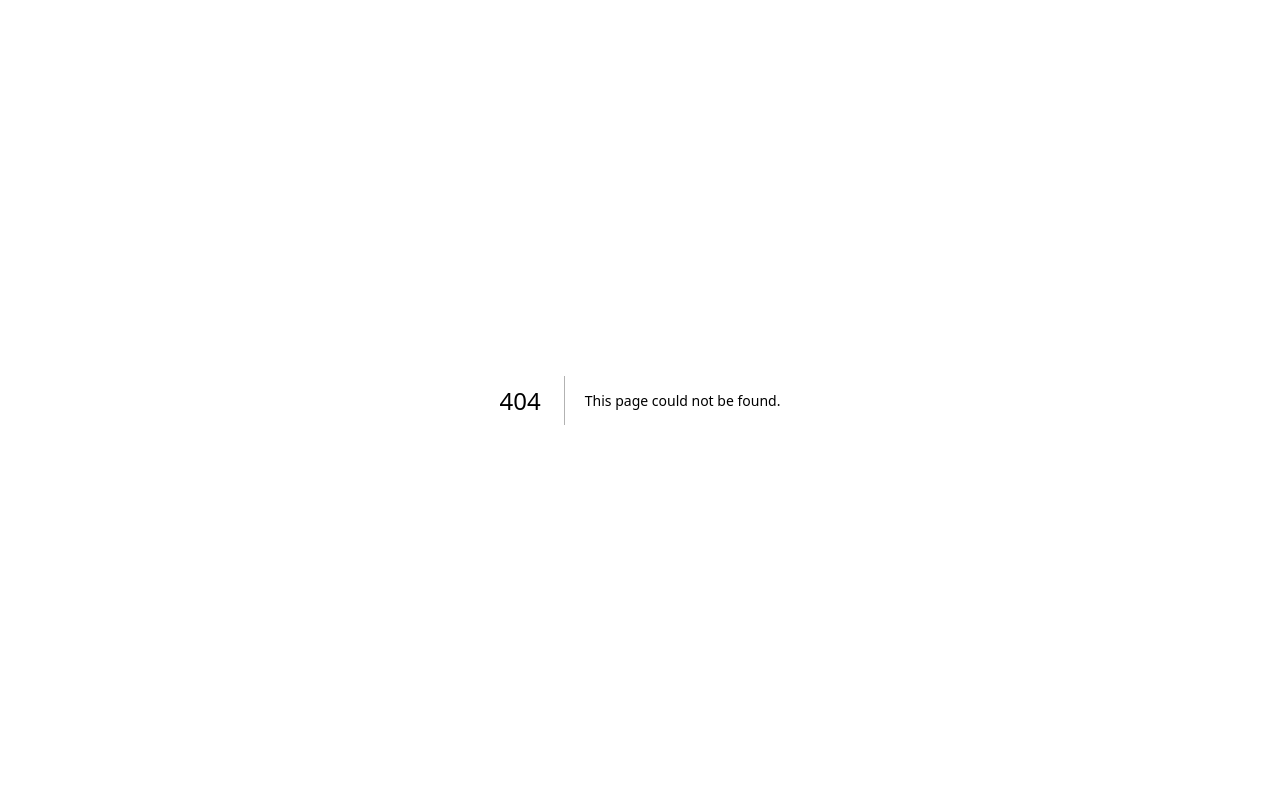
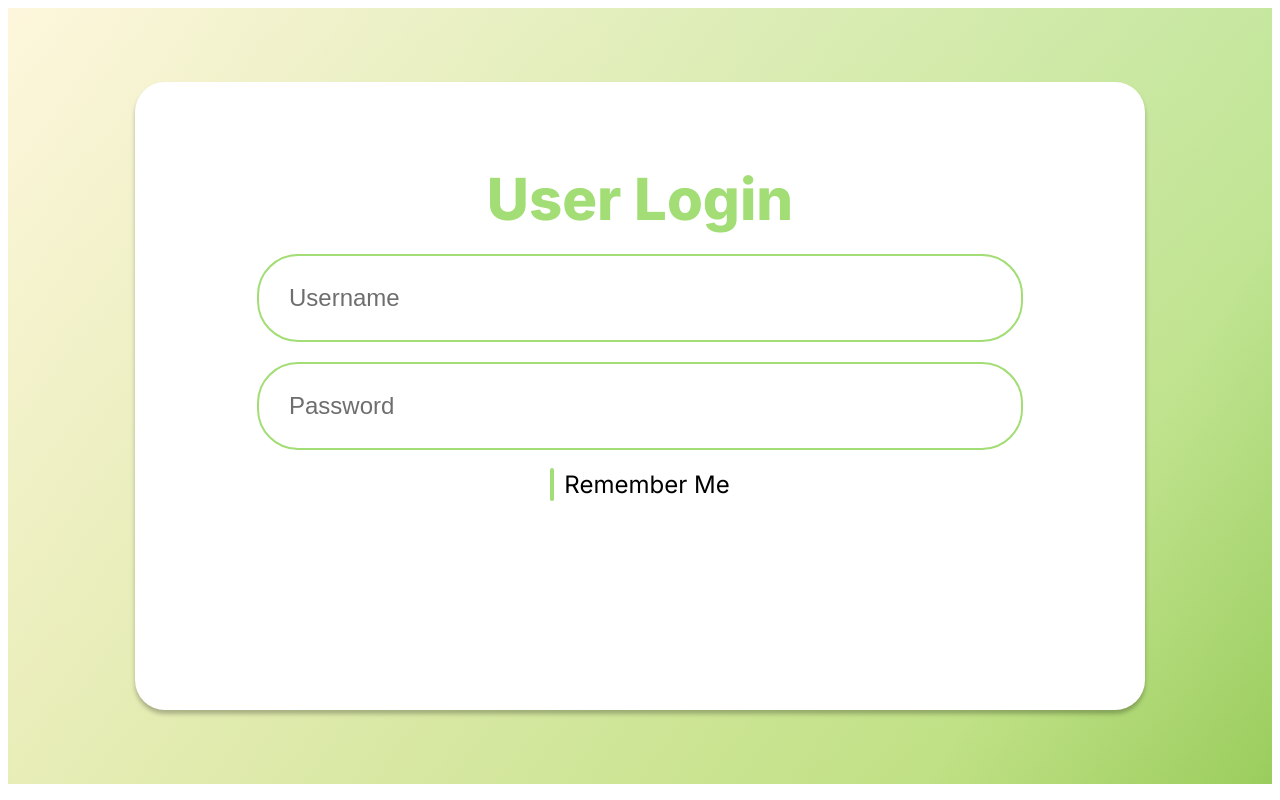
Before and after one commit to parkminsoo99/Formedi-FrontEnd, a Next.js app: page /login in a window 1280 px wide. Before the commit this address had no page. Built offline with nearby package versions, Linux system fonts and the light colour scheme.

Commit message:
Feat : 로그인 UI

```diff
--- /dev/null
+++ b/app/(auth)/login/login.module.css
@@ -0,0 +1,76 @@
+.loginContainer {
+    width: 100%;
+    height: 776px;
+    background: linear-gradient(
+        235deg,
+        rgba(255, 235, 178, 0.15) 0.47%,
+        rgba(255, 205, 59, 0.15) 50.5%,
+        rgba(255, 190, 2, 0.15) 99.55%
+      ),
+      linear-gradient(
+        302deg,
+        rgba(105, 188, 46, 0.80) -0.87%,
+        rgba(162, 221, 117, 0.80) 19.67%,
+        rgba(255, 255, 255, 0.80) 101.81%,
+        rgba(216, 241, 196, 0.80) 101.82%
+      );
+    display: flex;
+    justify-content: center;
+    text-align: center;
+  }
+
+.inputContainer {
+    margin-top: 74px;
+    width: 1010px;
+    height: 628px;
+    border-radius: 30px;
+    background: #FFF;
+    box-shadow: 0px 4px 4px 0px rgba(0, 0, 0, 0.25);
+    display: flex;
+    flex-direction: column;
+    align-items: center;
+}
+
+.inputBox {
+  margin-top: 70px;
+  width: 730px;
+  height: 82px;
+  margin-top: 20px;
+  font-size: 24px;
+  border: 2px solid #A2DD75;
+  border-radius: 41px;
+  padding-left: 30px;
+}
+.inputBox::placeholder {
+  color: #6E6E6E;
+}
+
+.login {
+  margin-top: 82px;
+  color: #A2DD75;
+  font-size: 58px;
+  font-weight: 800;
+}
+
+.checkboxContainer {
+  display: flex;
+  align-items: center;
+  margin-top: 20px; /* 체크박스와 입력 상자 사이의 여백을 추가합니다 */
+}
+
+.checkboxLabel {
+  font-size: 24px;
+  cursor: pointer; /* label을 클릭 가능하도록 설정합니다 */
+}
+
+.checkbox {
+  width: 30px;
+  height: 30px;
+  border: 2px solid #A2DD75;
+  border-radius: 5px;
+  margin-right: 10px; /* 체크박스와 레이블 사이의 여백을 추가합니다 */
+}
+
+.checked {
+  background-color: #A2DD75;
+}
--- /dev/null
+++ b/app/(auth)/login/page.js
@@ -0,0 +1,24 @@
+import React from 'react';
+import styles from './login.module.css';
+import Image from 'next/image';
+
+export default function login(){
+
+    return(
+        <div className={styles.loginContainer}>
+            <div className={styles.inputContainer}>
+                <div className={styles.login}>
+                    User Login
+                </div>
+                <input type="text" className={styles.inputBox} placeholder="Username" />
+                <input type="password" className={styles.inputBox} placeholder="Password" />
+                <div className={styles.checkboxContainer}>
+                    <label className={styles.checkboxLabel} htmlFor="autoLogin">
+                        <span className={styles.checkbox}></span>
+                        Remember Me
+                    </label>
+                </div>
+            </div>
+        </div>
+    )
+}
```
